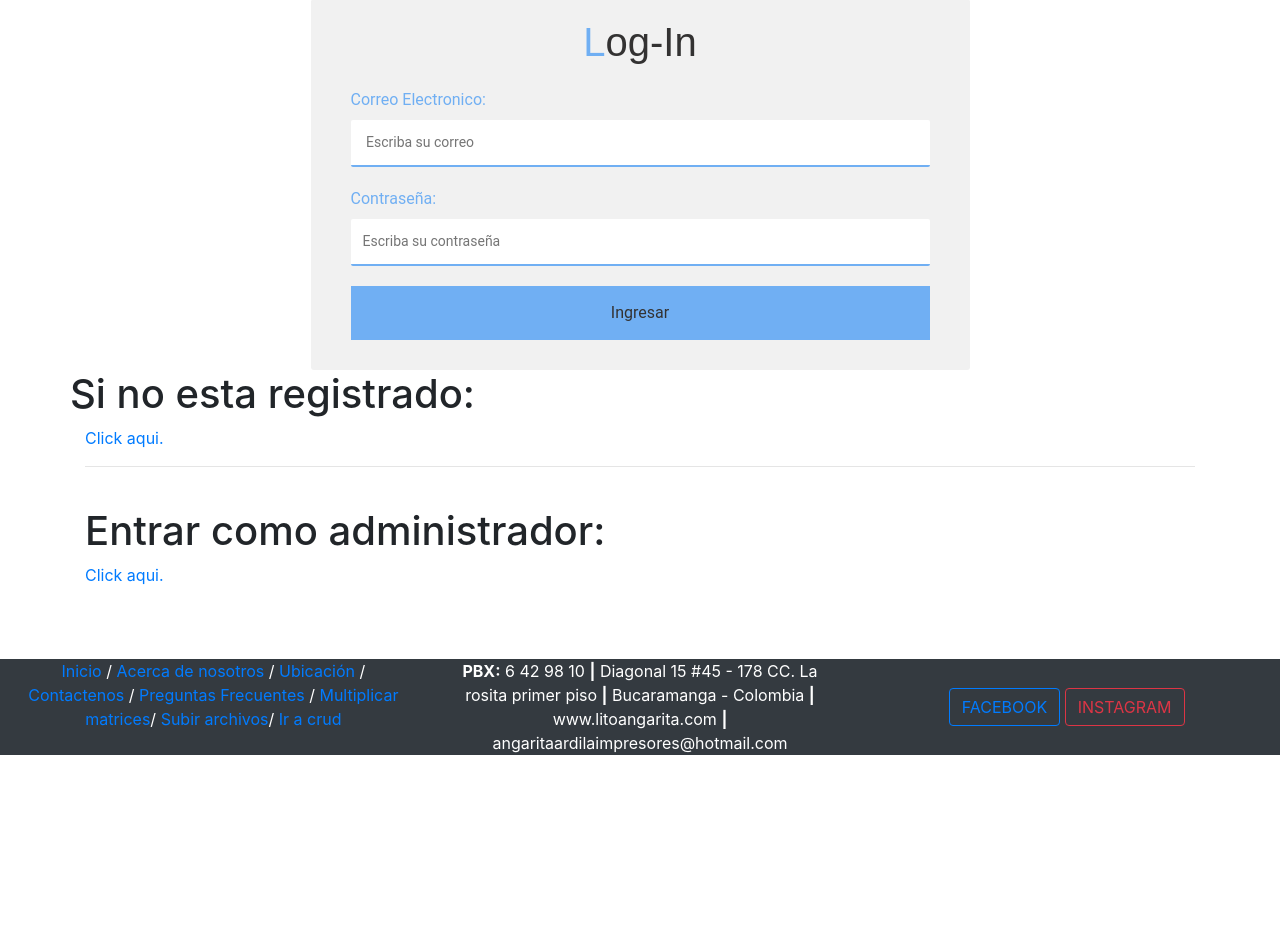
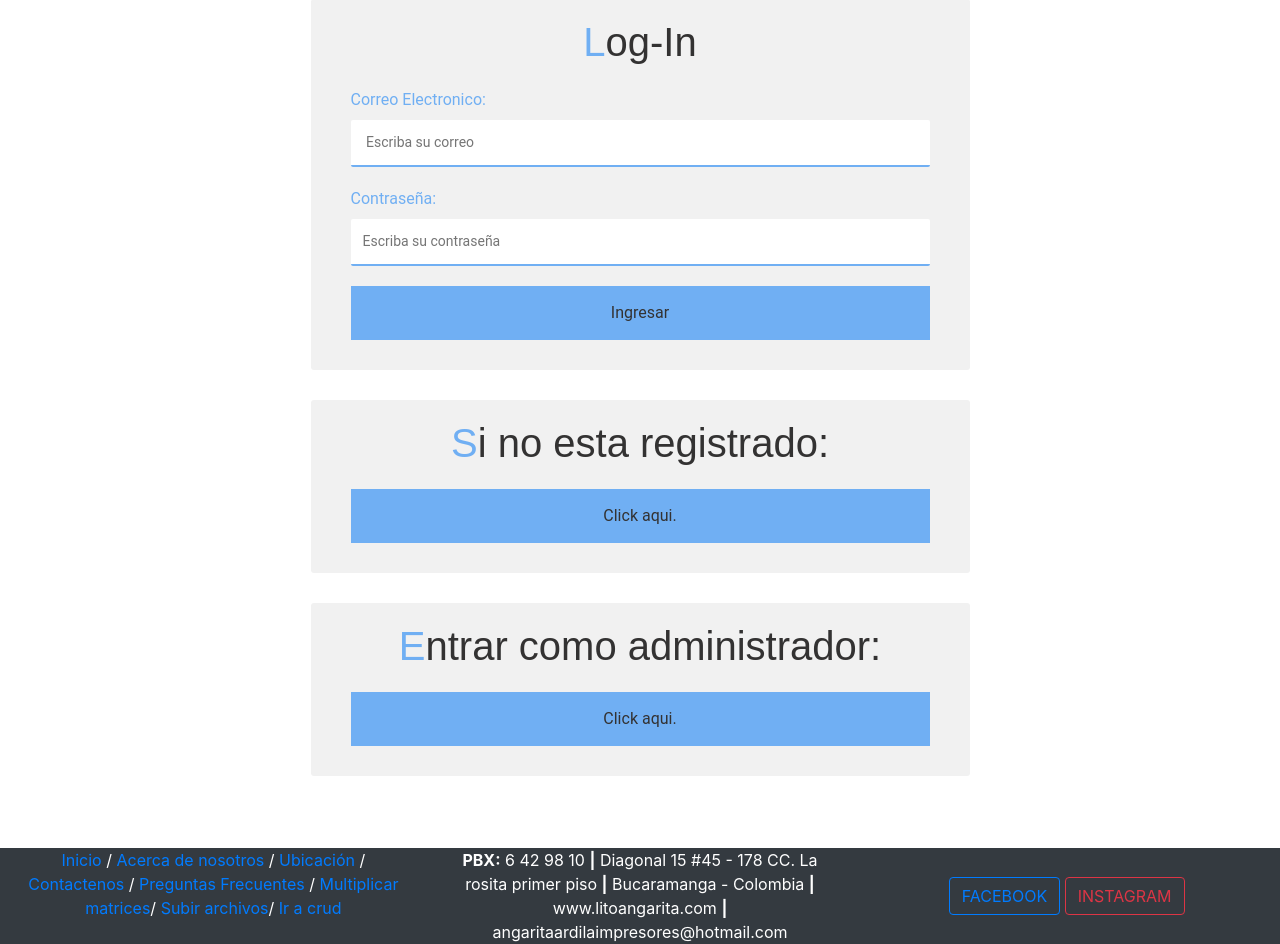
Before and after one commit to karkariam/20192B106, a PHP site: page /CodigoLitografia/templates/ingresar.php in a window 1280 px wide. Shown: the part 127-1071 px from the top of the page. Before the commit the page ends 882 px from the top, so only its background shows below. Run offline with PHP 8.4, Linux system fonts and the light colour scheme.

Commit message:
interfaz login arreglada

```diff
--- a/CodigoLitografia/templates/ingresar.php
+++ b/CodigoLitografia/templates/ingresar.php
@@ -19,17 +19,21 @@
 
 		<input type="submit" class="btn-submit" value="Ingresar">
 	</form>
+
+	<form class="form" action="registro.php">
+		<div class="form-header">
+			<h1 class="form-title">S<span>i no esta registrado:</span></h1>
+			<input type="submit" class="btn-submit" value="Click aqui.">
+		</div>
+	</form>
+
+	<form action="loginA.php" class="form">
+		<div class="form-header">
+			<h1 class="form-title">E<span>ntrar como administrador:</span></h1>
+			<input type="submit" class="btn-submit" value="Click aqui.">
+	</form>
 </div>
 
-<div class="container">
-	<div class="row">
-		<h1 class="form-title">S<span>i no esta registrado:</span></h1>
-	</div><a href="registro.php">Click aqui.</a>
-	<hr> <br>
-	<div>
-		<h1 class="form-title">E<span>ntrar como administrador:</span></h1>
-	</div><a href="loginA.php">Click aqui.</a>
-</div>
 
 
 <br><br><br>
```
